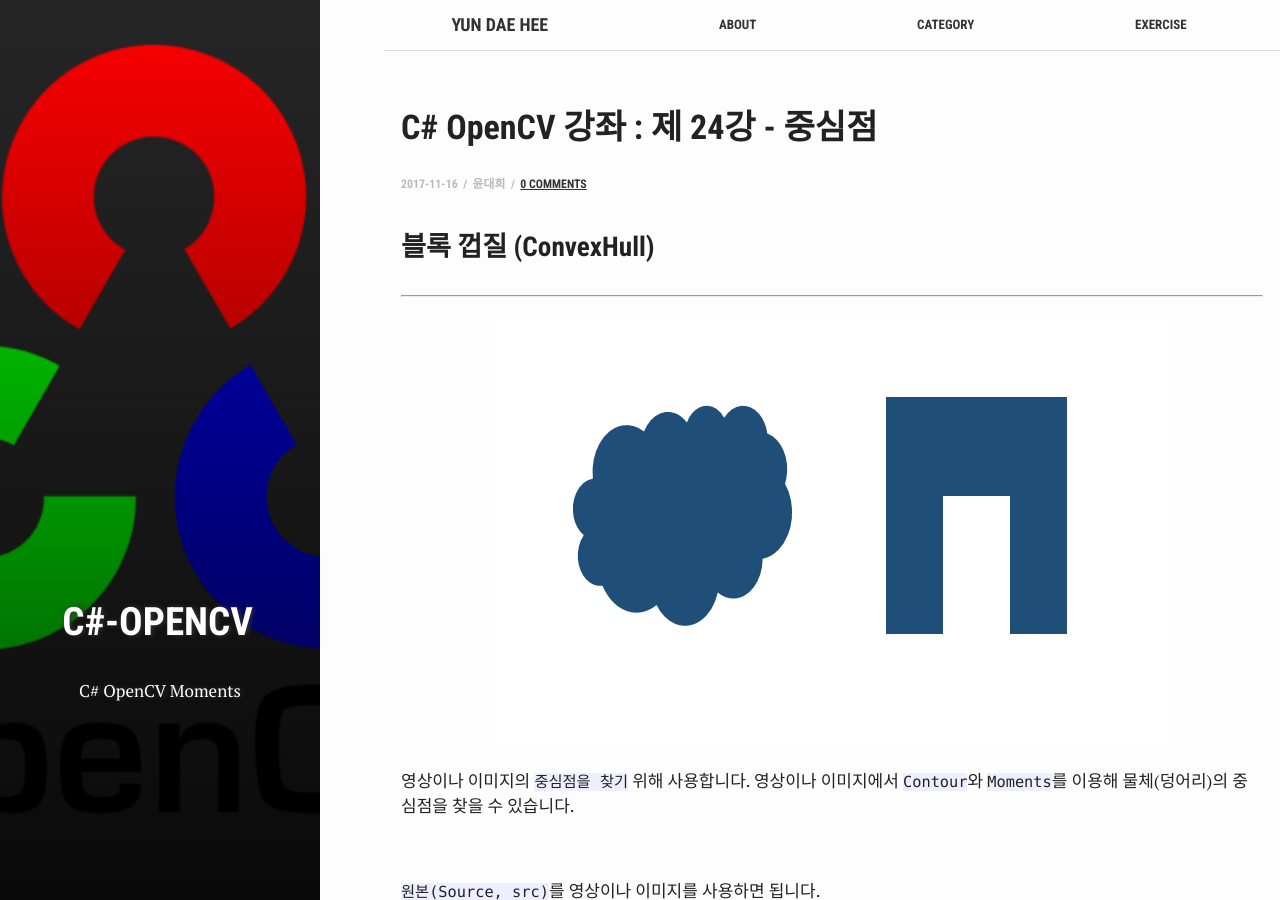
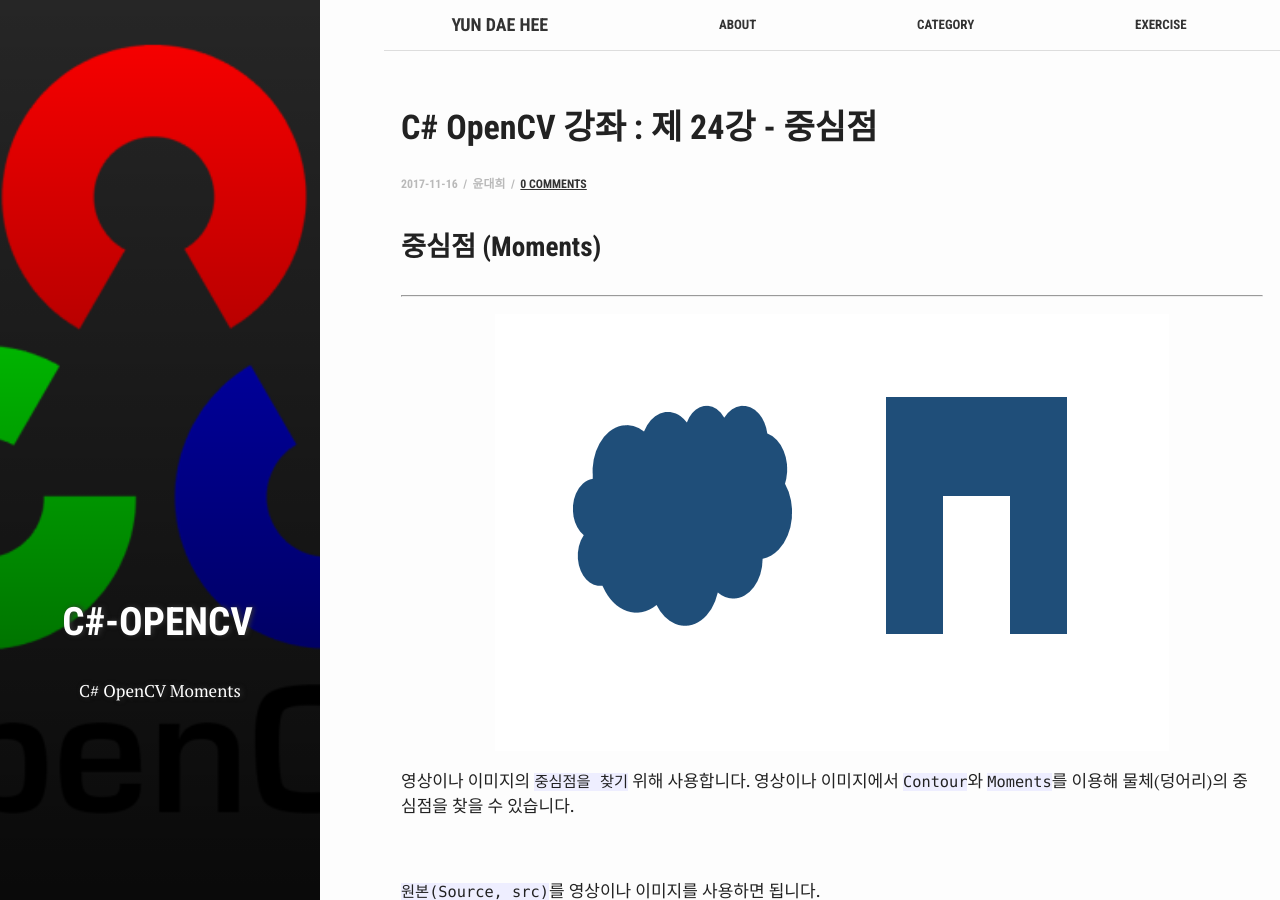
Before and after one commit to test076923/076923.github.io, a Jekyll site: the page built from _posts/2017-11-16-C#-opencv-24.md, in a window 1280 px wide and 900 px high. Built offline with Jekyll 4.4.1, drawn with Linux system fonts in a browser that asks for light colours; comment, search, counter and statistics services are not loaded.

Commit message:
Update 2017-11-16-C#-opencv-24.md

```diff
--- a/_posts/2017-11-16-C#-opencv-24.md
+++ b/_posts/2017-11-16-C#-opencv-24.md
@@ -12,7 +12,7 @@ author: 윤대희
 star: true
 ---
 
-### 블록 껍질 (ConvexHull) ###
+### 중심점 (Moments) ###
 ----------
 [![1]({{ site.images }}/C/opencv/ch24/1.png)]({{ site.images }}/C/opencv/ch24/1.png)
 영상이나 이미지의 `중심점을 찾기` 위해 사용합니다. 영상이나 이미지에서 `Contour`와 `Moments`를 이용해 물체(덩어리)의 중심점을 찾을 수 있습니다.
```
